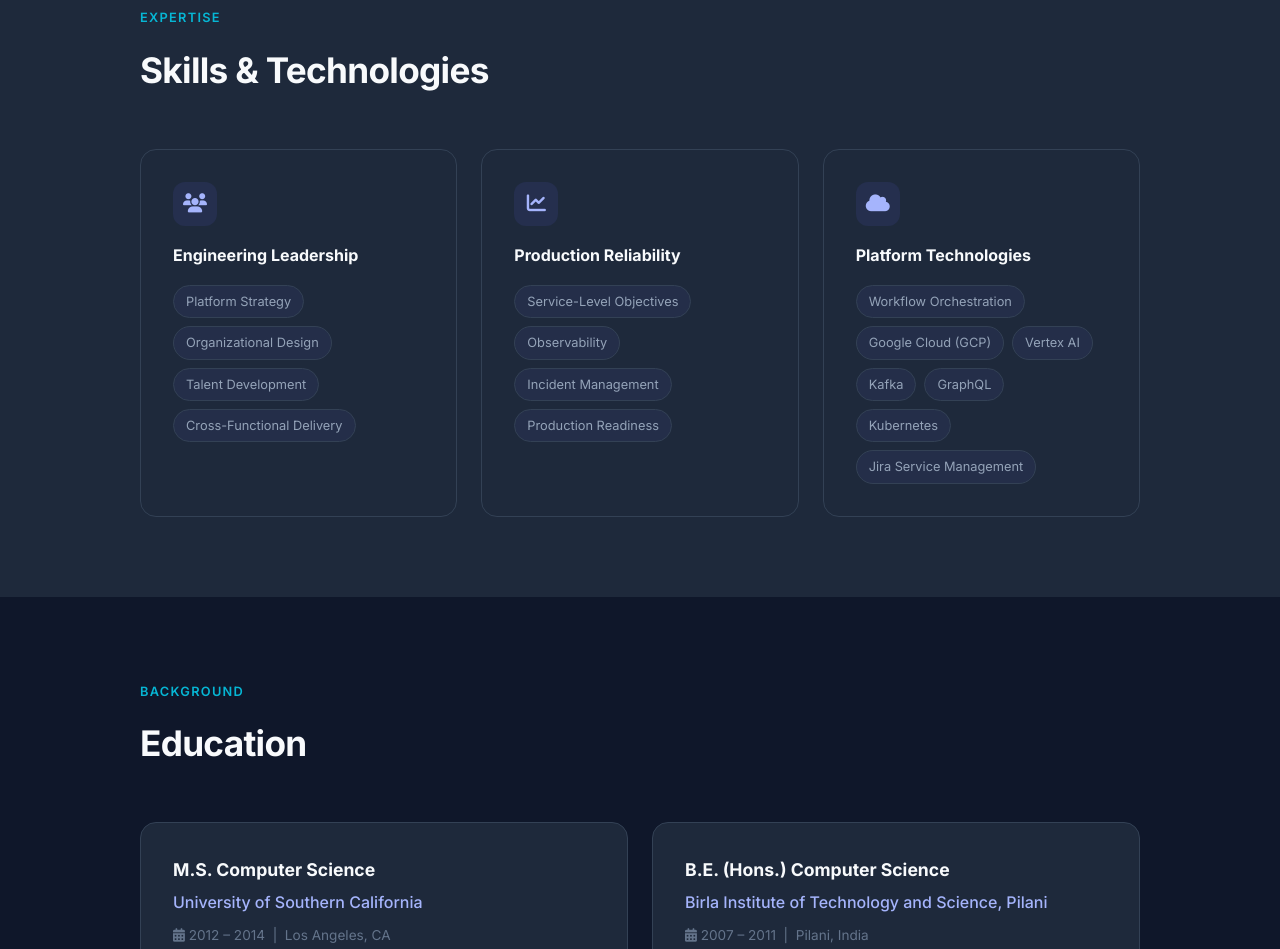
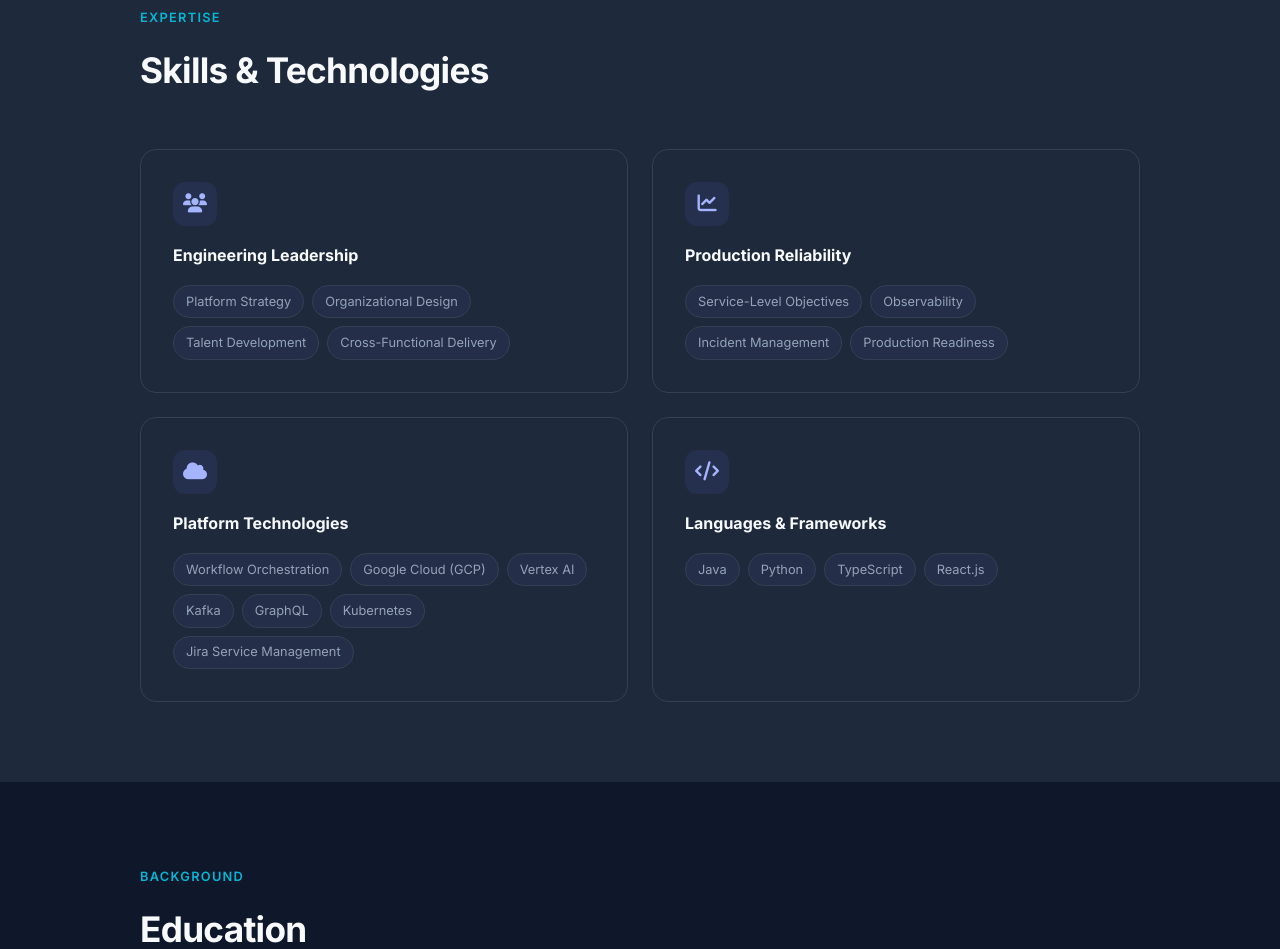
Before and after one commit to aditya-narain/aditya-narain.github.io, a plain HTML site: page index.html in a window 1280 px wide. Shown: the part 2684-3633 px from the top of the page. Drawn offline with Linux system fonts and the light colour scheme.

Commit message:
Add programming languages and React to portfolio skills

```diff
--- a/index.html
+++ b/index.html
@@ -475,7 +475,7 @@
     /* ===== SKILLS ===== */
     .skills-grid {
       display: grid;
-      grid-template-columns: repeat(auto-fit, minmax(280px, 1fr));
+      grid-template-columns: repeat(auto-fit, minmax(min(100%, 320px), 1fr));
       gap: 1.5rem;
     }
 
@@ -887,6 +887,17 @@
             <span class="skill-tag">Jira Service Management</span>
           </div>
         </div>
+
+        <div class="skill-category fade-in">
+          <div class="skill-category-icon"><i class="fas fa-code"></i></div>
+          <div class="skill-category-title">Languages &amp; Frameworks</div>
+          <div class="skill-tags">
+            <span class="skill-tag">Java</span>
+            <span class="skill-tag">Python</span>
+            <span class="skill-tag">TypeScript</span>
+            <span class="skill-tag">React.js</span>
+          </div>
+        </div>
       </div>
     </div>
   </section>
```
